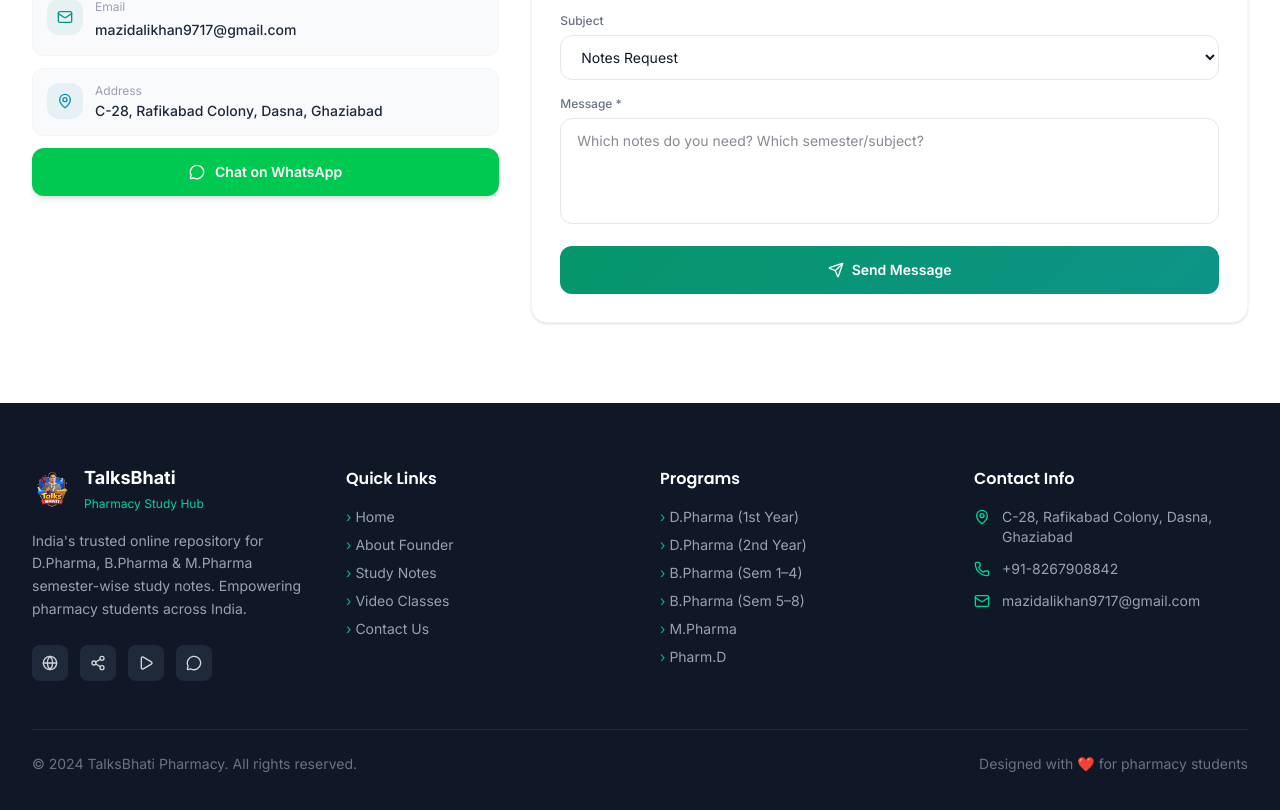
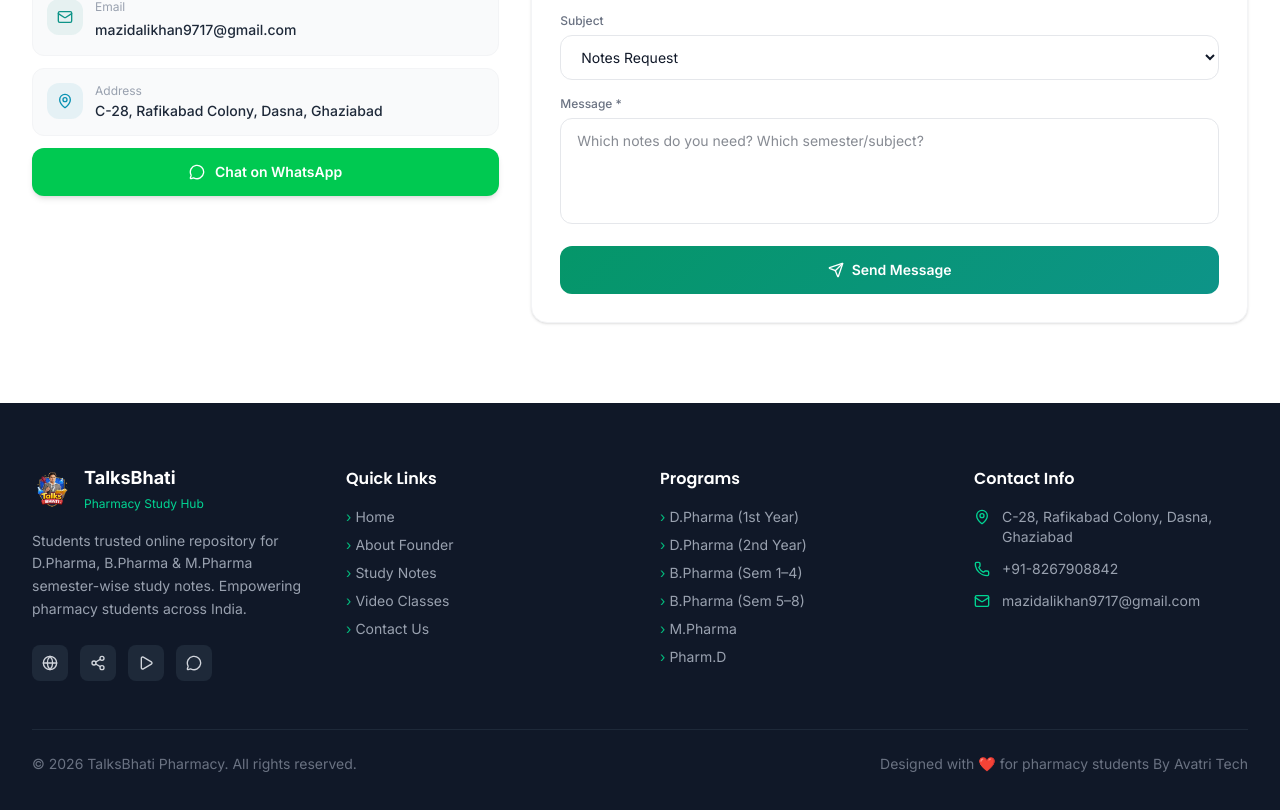
Before and after one commit to projectsall22-blip/talkbhati, a React (Vite) app in the folder coaching-frontend/: page / in a window 1280 px wide. Shown: the part 4514-5324 px from the top of the page. Built offline with nearby package versions, Linux system fonts and the light colour scheme; no server answers.

Commit message:
Fix: show TalksBhati name on mobile navbar

```diff
--- a/coaching-frontend/src/components/layout/Footer.jsx
+++ b/coaching-frontend/src/components/layout/Footer.jsx
@@ -17,7 +17,7 @@
               </div>
             </div>
             <p className="text-sm text-gray-400 leading-relaxed mb-6">
-              India's trusted online repository for D.Pharma, B.Pharma & M.Pharma semester-wise study notes. Empowering pharmacy students across India.
+              Students trusted online repository for D.Pharma, B.Pharma & M.Pharma semester-wise study notes. Empowering pharmacy students across India.
             </p>
             <div className="flex gap-3">
               {[
@@ -95,8 +95,8 @@
         </div>
 
         <div className="border-t border-gray-800 mt-12 pt-6 flex flex-col sm:flex-row items-center justify-between gap-4">
-          <p className="text-sm text-gray-500">© 2024 TalksBhati Pharmacy. All rights reserved.</p>
-          <p className="text-sm text-gray-500">Designed with ❤️ for pharmacy students</p>
+          <p className="text-sm text-gray-500">© 2026 TalksBhati Pharmacy. All rights reserved.</p>
+          <p className="text-sm text-gray-500">Designed with ❤️ for pharmacy students By Avatri Tech</p>
         </div>
       </div>
     </footer>
--- a/coaching-frontend/src/components/layout/Navbar.jsx
+++ b/coaching-frontend/src/components/layout/Navbar.jsx
@@ -35,8 +35,8 @@
           <Link to="/" className="flex items-center gap-2 group">
             <img src={logo} alt="TalksBhati Pharmacy"
               className="h-9 w-auto group-hover:scale-105 transition-transform drop-shadow-md" />
-            <div className="hidden sm:block">
-              <span className="font-bold text-lg" style={{ background: 'linear-gradient(to right, #059669, #0d9488)', WebkitBackgroundClip: 'text', WebkitTextFillColor: 'transparent' }}>
+            <div>
+              <span className="font-bold text-base sm:text-lg" style={{ background: 'linear-gradient(to right, #059669, #0d9488)', WebkitBackgroundClip: 'text', WebkitTextFillColor: 'transparent' }}>
                 TalksBhati
               </span>
               <span className="text-xs text-gray-500 dark:text-gray-400 block leading-none -mt-0.5">Pharmacy</span>
```
